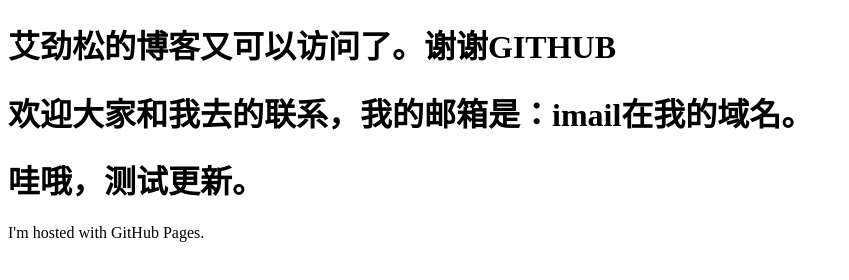
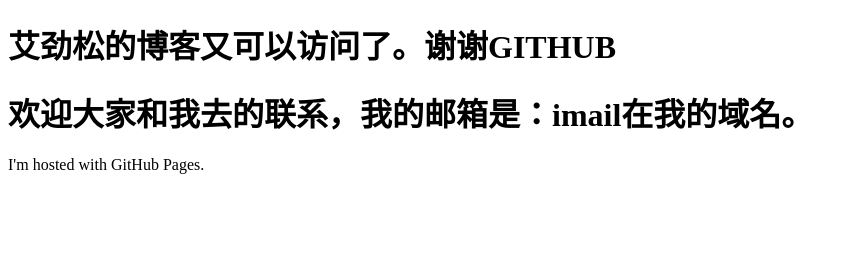
Before and after one commit to aijs/aijs.github.io, a plain HTML site: page index.html in a window 1280 px wide. Shown: the whole page, without its empty margins (0-849 px from the left). Drawn offline with Linux system fonts and the light colour scheme.

Commit message:
Update index.html

```diff
--- a/index.html
+++ b/index.html
@@ -3,7 +3,6 @@
 <body>
 <h1>艾劲松的博客又可以访问了。谢谢GITHUB</h1>
 <h1>欢迎大家和我去的联系，我的邮箱是：imail在我的域名。</h1>
-<h1>哇哦，测试更新。</h1>
 <p>I'm hosted with GitHub Pages.</p>
 </body>
 </html>
```
